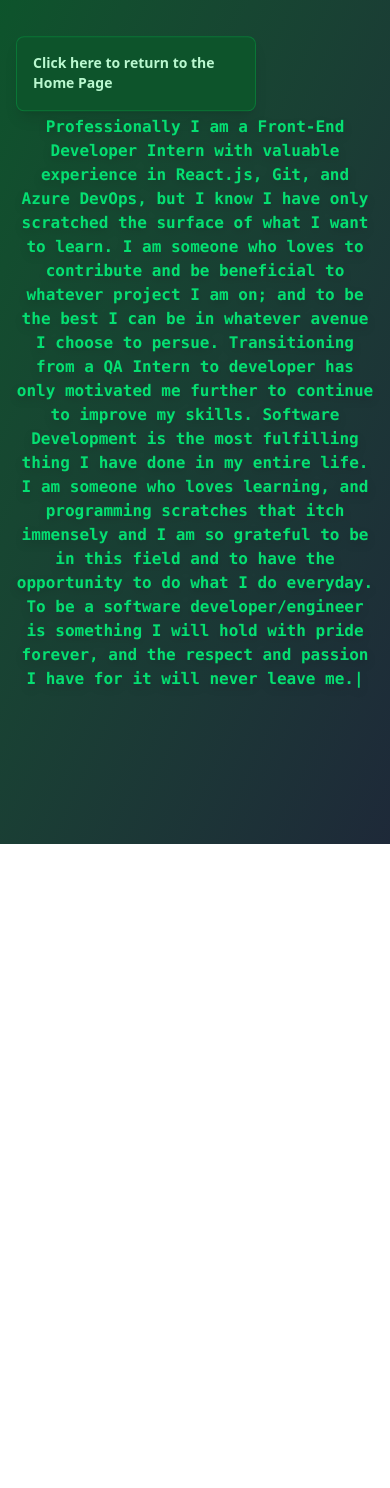
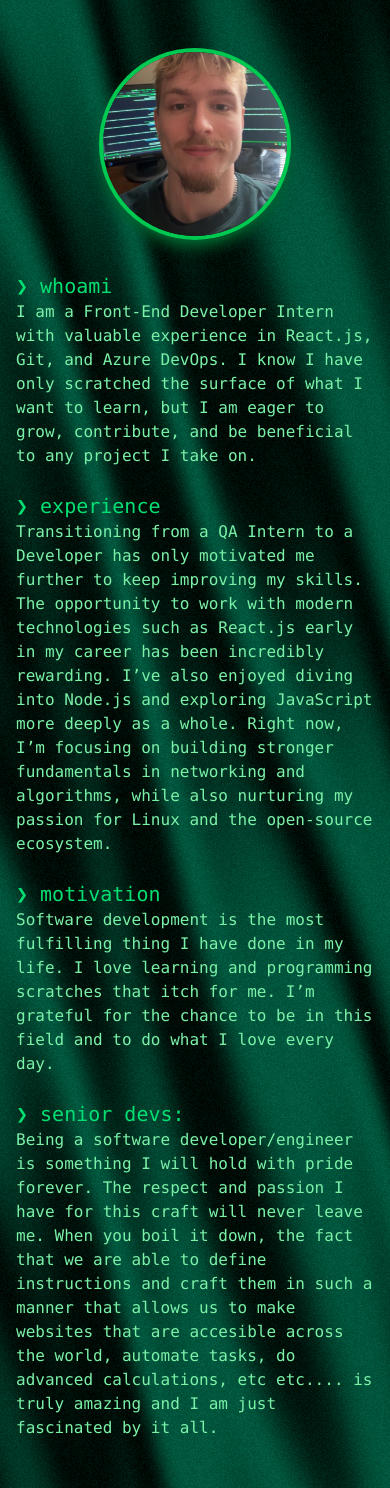
Before and after one commit to trapperwetzel/myportfolio, a React (Vite) app in the folder myportfolio/: page /myportfolio/about in a window 390 px wide. Before the commit the page ends 844 px from the top, so only its background shows below. Built offline with nearby package versions, Linux system fonts and the light colour scheme.

Commit message:
great changes to the layout and vibe to the portfolio.. Added Silk.jsx which is from React Bits library.

```diff
--- a/myportfolio/package.json
+++ b/myportfolio/package.json
@@ -13,10 +13,14 @@
     "deploy": "gh-pages  -d dist"
   },
   "dependencies": {
+    "@react-three/fiber": "^9.3.0",
     "animate.css": "^4.1.1",
+    "framer-motion": "^12.23.16",
     "react": "^19.0.0",
     "react-dom": "^19.0.0",
-    "react-type-animation": "^3.2.0"
+    "react-scroll": "^1.9.3",
+    "react-type-animation": "^3.2.0",
+    "three": "^0.180.0"
   },
   "devDependencies": {
     "@eslint/js": "^9.22.0",
--- a/myportfolio/src/Components/About.jsx
+++ b/myportfolio/src/Components/About.jsx
@@ -1,42 +1,89 @@
-import React from 'react';
-import { TypeAnimation } from 'react-type-animation';
-import FloatingNote from './FloatingNote'
-import aboutmetext from './TypeWriter/aboutmetext';
+import { motion } from "framer-motion";
+import Silk from "./Silk";
+import portrait from "../assets/portrait.jpg";
 
 export default function About() {
   return (
-      <section className="bg-gradient-to-br flex min-h-screen flex-col from-green-900 to-gray-800 px-4 text-white">
-		  <div className = "mt-10 sm:mt-16">
-		  <FloatingNote
-              message=""
-              link="/"
-              linkText = "Click here to return to the Home Page"
-		  />
+    <div className="relative min-h-screen text-white">
+      {/* Background */}
+      <div className="absolute inset-0 -z-10">
+        <Silk speed={5} scale={1} color="#065f46" noiseIntensity={1} />
+      </div>
+
+      {/* Content */}
+      <section className="flex min-h-screen flex-col items-center justify-center px-4 py-12">
+        <div className="grid max-w-5xl gap-8 md:grid-cols-2">
+
+          {/* Picture */}
+          <motion.div
+            initial={{ opacity: 0, y: 20 }}
+            animate={{ opacity: 1, y: 0 }}
+            transition={{ duration: 0.8 }}
+            className="flex justify-center"
+          >
+            <img
+              src={portrait}
+              alt="Your portrait"
+              className="h-48 w-48 rounded-full border-4 border-green-500 object-cover shadow-lg shadow-green-800"
+            />
+          </motion.div>
+
+          {/* About Text */}
+          <div className="font-mono space-y-6 text-green-300">
+
+            <motion.div
+              initial={{ opacity: 0, y: 20 }}
+              animate={{ opacity: 1, y: 0 }}
+              transition={{ delay: 0.3, duration: 0.8 }}
+            >
+              <h2 className="text-green-400 text-xl">❯ whoami</h2>
+              <p>
+                I am a Front-End Developer Intern with valuable experience in React.js,
+                Git, and Azure DevOps. I know I have only scratched the surface of what I
+                want to learn, but I am eager to grow, contribute, and be beneficial to
+                any project I take on.
+              </p>
+            </motion.div>
+
+            <motion.div
+              initial={{ opacity: 0, y: 20 }}
+              animate={{ opacity: 1, y: 0 }}
+              transition={{ delay: 0.6, duration: 0.8 }}
+            >
+              <h2 className="text-green-400 text-xl">❯ experience</h2>
+              <p>
+                Transitioning from a QA Intern to a Developer has only motivated me further to keep improving my skills. The opportunity to work with modern technologies such as React.js early in my career has been incredibly rewarding. I’ve also enjoyed diving into Node.js and exploring JavaScript more deeply as a whole. Right now, I’m focusing on building stronger fundamentals in networking and algorithms, while also nurturing my passion for Linux and the open-source ecosystem.
+              </p>
+            </motion.div>
+
+            <motion.div
+              initial={{ opacity: 0, y: 20 }}
+              animate={{ opacity: 1, y: 0 }}
+              transition={{ delay: 0.9, duration: 0.8 }}
+            >
+              <h2 className="text-green-400 text-xl">❯ motivation</h2>
+              <p>
+                Software development is the most fulfilling thing I have done in my life.
+                I love learning and programming scratches that itch for me. I’m grateful
+                for the chance to be in this field and to do what I love every day.
+              </p>
+            </motion.div>
+
+            <motion.div
+              initial={{ opacity: 0, y: 20 }}
+              animate={{ opacity: 1, y: 0 }}
+              transition={{ delay: 1.2, duration: 0.8 }}
+            >
+              <h2 className="text-green-400 text-xl">❯ senior devs:</h2>
+              <p>
+                Being a software developer/engineer is something I will hold with pride
+                forever. The respect and passion I have for this craft will never leave me.
+				When you boil it down, the fact that we are able to define instructions and craft them in such a manner that allows us to make websites that are accesible across the world, automate tasks, do advanced calculations, etc etc.... is truly amazing and I am just fascinated by it all.
+              </p>
+            </motion.div>
           </div>
-          <div className="custom-slideInUp text-center">
-              <TypeWriterAboutMe />
-		  </div>
-
+        </div>
       </section>
-
-  )
+    </div>
+  );
 }
-
-
-
-
-const TypeWriterAboutMe = () => {
-	return (
-		<h1 className="text-center font-mono font-bold text-green-400 drop-shadow-lg md:text-6xl">
-			<TypeAnimation
-				sequence={[
-					aboutmetext,
-				]}
-				wrapper="span"
-				speed={100}
-
-			/>
-		</h1>
-
-	);
-};
--- a/myportfolio/src/Components/FloatingNote.jsx
+++ b/myportfolio/src/Components/FloatingNote.jsx
@@ -1,46 +1,53 @@
-import { Link, useLocation } from 'react-router-dom';
-import React from 'react';
+import { Link, useLocation } from "react-router-dom";
+import React from "react";
 
 export default function FloatingNote({
   imageSrc,
-    imageAlt = '',
+  imageAlt = "",
   message,
   link,
-    linkText
+  linkText,
 }) {
   const location = useLocation();
 
-    // Decide the image size class depending on the current page
-    let imageSizeClass = 'h-60 w-60'; // Default size
+  // Tailwind-safe sizes
+  let imageSizeClass = "h-40 w-40"; // default
 
-    if (location.pathname === '/') {
-        imageSizeClass = 'h-60 w-60'; // Home page size
-    } else if (location.pathname === '/about') {
-        imageSizeClass = 'h-50 w-70';
-        // About page = bigger image
-    } else if (location.pathname === '/projects') {
-        imageSizeClass = 'h-50 w-50';
+  if (location.pathname === "/") {
+    imageSizeClass = "h-40 w-40"; // Home page
+  } else if (location.pathname === "/about") {
+    imageSizeClass = "h-48 w-48"; // About page = bigger image
+  } else if (location.pathname === "/projects") {
+    imageSizeClass = "h-36 w-36"; // Projects = smaller
   }
 
   return (
-        <div className="animate-float w-60 rounded-lg border border-green-500/30 bg-green-900 p-4 shadow-lg">
+    <div className="w-60 rounded-lg border border-green-500/30 bg-green-900 p-4 shadow-lg">
       {imageSrc && (
+        <div className="flex justify-center">
           <img
             src={imageSrc}
             alt={imageAlt}
-                    className={`mb-2 rounded-full object-cover ${imageSizeClass}`}
+            className={`mb-3 rounded-full object-cover ${imageSizeClass} animate-float`}
           />
+        </div>
       )}
 
-            <p className="text-sm whitespace-pre-wrap text-green-300">{message}</p>
+      {message && (
+        <p className="mb-2 whitespace-pre-wrap text-center text-green-300">
+          {message}
+        </p>
+      )}
 
       {link && linkText && (
+        <div className="text-center">
           <Link
             to={link}
-                    className="inline-block text-sm font-bold text-green-200 hover:underline"
+            className="inline-block font-bold text-green-200 hover:underline"
           >
             {linkText}
           </Link>
+        </div>
       )}
     </div>
   );
--- /dev/null
+++ b/myportfolio/src/Components/Silk.jsx
@@ -0,0 +1,116 @@
+
+import { Canvas, useFrame, useThree } from '@react-three/fiber';
+import { forwardRef, useRef, useMemo, useLayoutEffect } from 'react';
+import { Color } from 'three';
+
+const hexToNormalizedRGB = hex => {
+  hex = hex.replace('#', '');
+  return [
+    parseInt(hex.slice(0, 2), 16) / 255,
+    parseInt(hex.slice(2, 4), 16) / 255,
+    parseInt(hex.slice(4, 6), 16) / 255
+  ];
+};
+
+const vertexShader = `
+varying vec2 vUv;
+varying vec3 vPosition;
+
+void main() {
+  vPosition = position;
+  vUv = uv;
+  gl_Position = projectionMatrix * modelViewMatrix * vec4(position, 1.0);
+}
+`;
+
+const fragmentShader = `
+varying vec2 vUv;
+varying vec3 vPosition;
+
+uniform float uTime;
+uniform vec3  uColor;
+uniform float uSpeed;
+uniform float uScale;
+uniform float uRotation;
+uniform float uNoiseIntensity;
+
+const float e = 2.71828182845904523536;
+
+float noise(vec2 texCoord) {
+  float G = e;
+  vec2  r = (G * sin(G * texCoord));
+  return fract(r.x * r.y * (1.0 + texCoord.x));
+}
+
+vec2 rotateUvs(vec2 uv, float angle) {
+  float c = cos(angle);
+  float s = sin(angle);
+  mat2  rot = mat2(c, -s, s, c);
+  return rot * uv;
+}
+
+void main() {
+  float rnd        = noise(gl_FragCoord.xy);
+  vec2  uv         = rotateUvs(vUv * uScale, uRotation);
+  vec2  tex        = uv * uScale;
+  float tOffset    = uSpeed * uTime;
+
+  tex.y += 0.03 * sin(8.0 * tex.x - tOffset);
+
+  float pattern = 0.6 +
+                  0.4 * sin(5.0 * (tex.x + tex.y +
+                                   cos(3.0 * tex.x + 5.0 * tex.y) +
+                                   0.02 * tOffset) +
+                           sin(20.0 * (tex.x + tex.y - 0.1 * tOffset)));
+
+  vec4 col = vec4(uColor, 1.0) * vec4(pattern) - rnd / 15.0 * uNoiseIntensity;
+  col.a = 1.0;
+  gl_FragColor = col;
+}
+`;
+
+const SilkPlane = forwardRef(function SilkPlane({ uniforms }, ref) {
+  const { viewport } = useThree();
+
+  useLayoutEffect(() => {
+    if (ref.current) {
+      ref.current.scale.set(viewport.width, viewport.height, 1);
+    }
+  }, [ref, viewport]);
+
+  useFrame((_, delta) => {
+    ref.current.material.uniforms.uTime.value += 0.1 * delta;
+  });
+
+  return (
+    <mesh ref={ref}>
+      <planeGeometry args={[1, 1, 1, 1]} />
+      <shaderMaterial uniforms={uniforms} vertexShader={vertexShader} fragmentShader={fragmentShader} />
+    </mesh>
+  );
+});
+SilkPlane.displayName = 'SilkPlane';
+
+const Silk = ({ speed, scale, color, noiseIntensity, rotation  }) => {
+  const meshRef = useRef();
+
+  const uniforms = useMemo(
+    () => ({
+      uSpeed: { value: speed },
+      uScale: { value: scale },
+      uNoiseIntensity: { value: noiseIntensity },
+      uColor: { value: new Color(...hexToNormalizedRGB(color)) },
+      uRotation: { value: rotation },
+      uTime: { value: 0 }
+    }),
+    [speed, scale, noiseIntensity, color, rotation]
+  );
+
+  return (
+    <Canvas dpr={[1, 2]} frameloop="always">
+      <SilkPlane ref={meshRef} uniforms={uniforms} />
+    </Canvas>
+  );
+};
+
+export default Silk;
--- a/myportfolio/src/Components/TypeWriter/TypeWriterHeader.jsx
+++ b/myportfolio/src/Components/TypeWriter/TypeWriterHeader.jsx
@@ -2,12 +2,10 @@ import {TypeAnimation} from 'react-type-animation';
 
 const TypeWriterHeader = () => {
 	return (
-		<h1 className= "font-mono text-5xl font-bold text-green-400 drop-shadow-lg md:text-6xl">
+		<h1 className= "font-mono text-5xl font-bold text-green-100 drop-shadow-lg md:text-6xl">
 		<TypeAnimation
 		sequence = {[
-			"Welcome to",
-			1000,
-			"Trapper's Website!",
+			"Welcome to Trapper's Website!",
 			100000,
 		]}
 		wrapper= "span"
--- a/myportfolio/src/Components/TypeWriter/TypeWriterSecondHeader.jsx
+++ /dev/null
@@ -1,31 +0,0 @@
-import {TypeAnimation} from 'react-type-animation';
-
-const TypeWriterSecondHeader = () => {
-	return (
-		<h2 className= "font-mono text-5xl font-bold text-green-200 drop-shadow-lg md:text-2xl">
-		<TypeAnimation
-		sequence = {[
-
-			"A Front End Developer Intern",
-			3000,
-			"Currently loving these technologies",
-			500,
-			"React",
-			500,
-			"Node.JS",
-			500,
-			"Linux (arch btw)",
-			500,
-			""
-
-		]}
-		wrapper= "span"
-		speed= {60}
-		repeat = {Infinity}
-		/>
-	</h2>
-
-	);
-};
-
-export default TypeWriterSecondHeader;
```
Also changed, not shown: myportfolio/src/Components/Home.jsx (+14 -19 lines), myportfolio/src/assets/portrait.jpg (renamed from myportfolio/src/assets/IMG_7701.jpg), 7 other files (tests, documents, lock files or other folders). Lines whose indentation alone changed are shown as unchanged.
